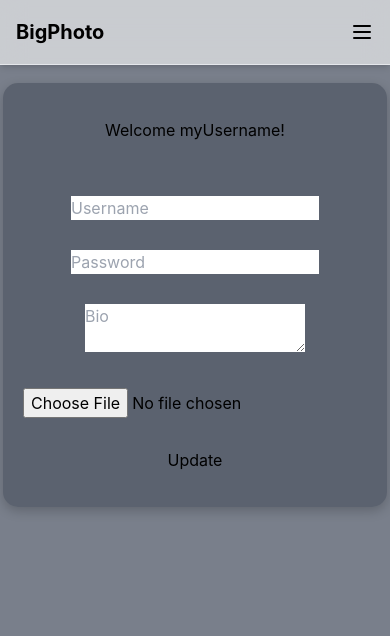
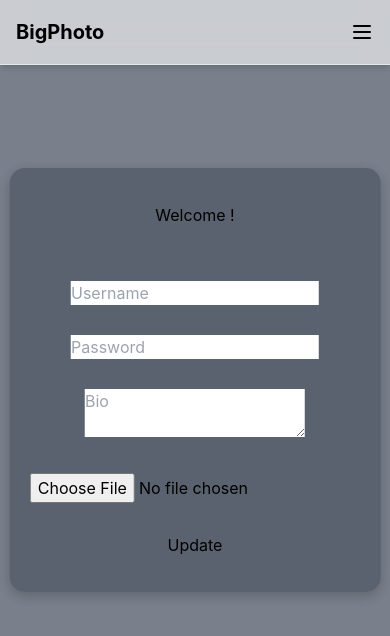
Before and after one commit to AhlinGregor/bigphotoFront, a React (Create React App) app: page /profile in a window 390 px wide. Shown: the top 636 px of the page. Built offline with nearby package versions, Linux system fonts and the light colour scheme.

Commit message:
Fixed profile page to display the stored username and added more mobile support

```diff
--- a/package.json
+++ b/package.json
@@ -8,6 +8,7 @@
     "@testing-library/react": "^16.3.0",
     "@testing-library/user-event": "^13.5.0",
     "axios": "^1.10.0",
+    "flowbite-react": "^0.12.5",
     "lucide-react": "^0.528.0",
     "react": "^19.1.0",
     "react-dom": "^19.1.0",
@@ -20,7 +21,8 @@
     "start": "react-scripts start",
     "build": "react-scripts build",
     "test": "react-scripts test",
-    "eject": "react-scripts eject"
+    "eject": "react-scripts eject",
+    "postinstall": "flowbite-react register"
   },
   "eslintConfig": {
     "extends": [
--- a/src/App.css
+++ b/src/App.css
@@ -56,7 +56,7 @@ body {
   background-color: rgba(63, 71, 84, 0.50);
   border-radius: 15px;
   position: absolute;
-  top: 35%;
+  top: 40%;
   left: 50%;
   transform: translate(-50%, -50%);
   text-align: center;
@@ -121,13 +121,25 @@ body {
   .onePost {
     width: 95vw;     /* Full width on smaller screens */
   }
+  .register {
+    width: 95vw;
+    top: 50%;
+  }
+  .login {
+    width: 95vw;
+    top: 45%;
+  }
+  .profile {
+    width: 95vw;
+    top: 50%;
+  }
 }
 
 .profile {
   background-color: rgba(63, 71, 84, 0.50);
   border-radius: 15px;
   position: absolute;
-  top: 35%;
+  top: 45%;
   left: 50%;
   transform: translate(-50%, -50%);
   text-align: center;
--- a/src/App.js
+++ b/src/App.js
@@ -12,6 +12,7 @@ function App() {
   const gotoRegister = async () => {
     navigate(`/register`);
   }
+
 
 
 
--- a/src/components/Layout.js
+++ b/src/components/Layout.js
@@ -11,6 +11,9 @@ function Layout() {
       setCurrentUser(JSON.parse(storedUser));
     }
   }, []);
+  // window.addEventListener('beforeunload', () => {
+  //   localStorage.removeItem('currentUser');
+  // });
 
   return (
     <>
--- a/src/components/onePost.js
+++ b/src/components/onePost.js
@@ -26,6 +26,10 @@ class OnePost extends Component {
       console.error('Failed to check like status:', err);
     }
   };
+
+  postComment = async () => {
+
+  }
 
   fetchLikeCount = async () => {
     try {
@@ -129,6 +133,9 @@ class OnePost extends Component {
         />
         <strong>{comment.username}</strong>:&nbsp;
         {comment.content}
+        <button onClick={this.openCommentBox} style={{marginLeft: 'auto'}}>
+          reply
+        </button>
       </div>
 
       {/* All replies are rendered at same indent level */}
@@ -207,8 +214,10 @@ class OnePost extends Component {
         <p>{description}</p>
 
         {/* Comments Section */}
-        <div className="comments-section" style={{ marginTop: '16px' }}>
+        <div className="comments-section" style={{ marginTop: '16px', }}>
           <h4>Comments</h4>
+          <input type="text" className="commentInput" />
+          <button type="submit" style={{marginLeft: '80%'}}>Add comment</button>
           {commentTree.length > 0 ? (
             commentTree.map(comment => this.renderComment(comment))
           ) : (
--- a/src/components/profile.js
+++ b/src/components/profile.js
@@ -83,11 +83,10 @@ function Profile(props) {
   }
 
 
-  const someVar = 'myUsername';
   return(
     <div className='profile-container'>
       <div className='profile'>
-        <h1>Welcome {someVar}!</h1>
+        <h1>Welcome {state.username}!</h1>
         <br/>
         <input onChange={({target: {value: username}}) => {
           setState(prevState => ({...prevState, username: username}))
--- a/tailwind.config.js
+++ b/tailwind.config.js
@@ -1,10 +1,10 @@
+const flowbiteReact = require("flowbite-react/plugin/tailwindcss");
+
 /** @type {import('tailwindcss').Config} */
 module.exports = {
-  content: [
-    "./src/**/*.{js,jsx,ts,tsx}",
-  ],
+  content: ["./src/**/*.{js,jsx,ts,tsx}", ".flowbite-react/class-list.json"],
   theme: {
     extend: {},
   },
-  plugins: [],
+  plugins: [flowbiteReact],
 }
```
Also changed, not shown: 2 other files (tests, documents, lock files or other folders).
